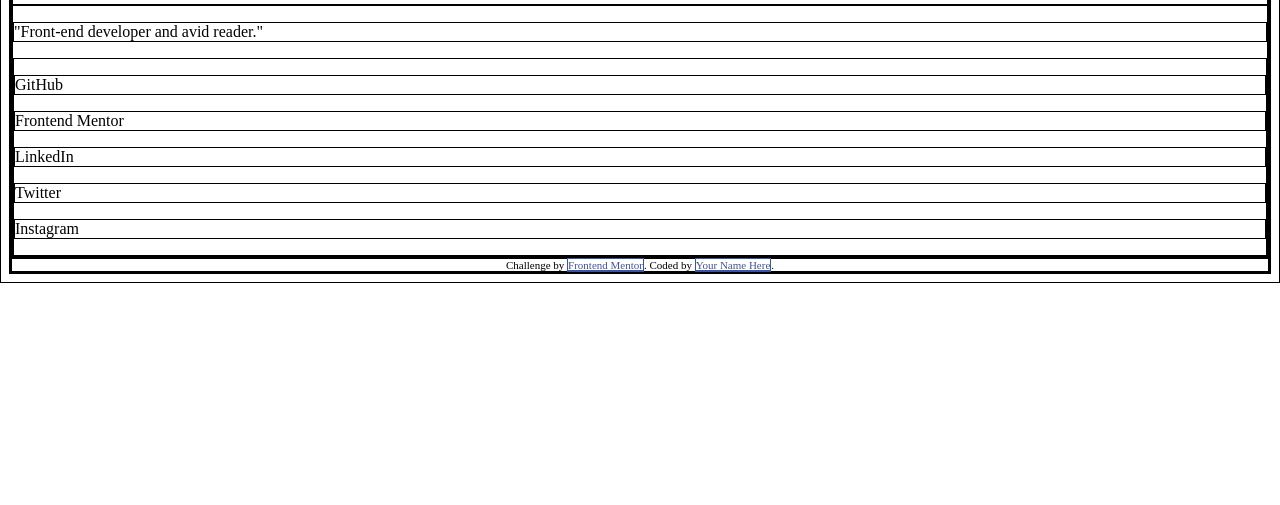
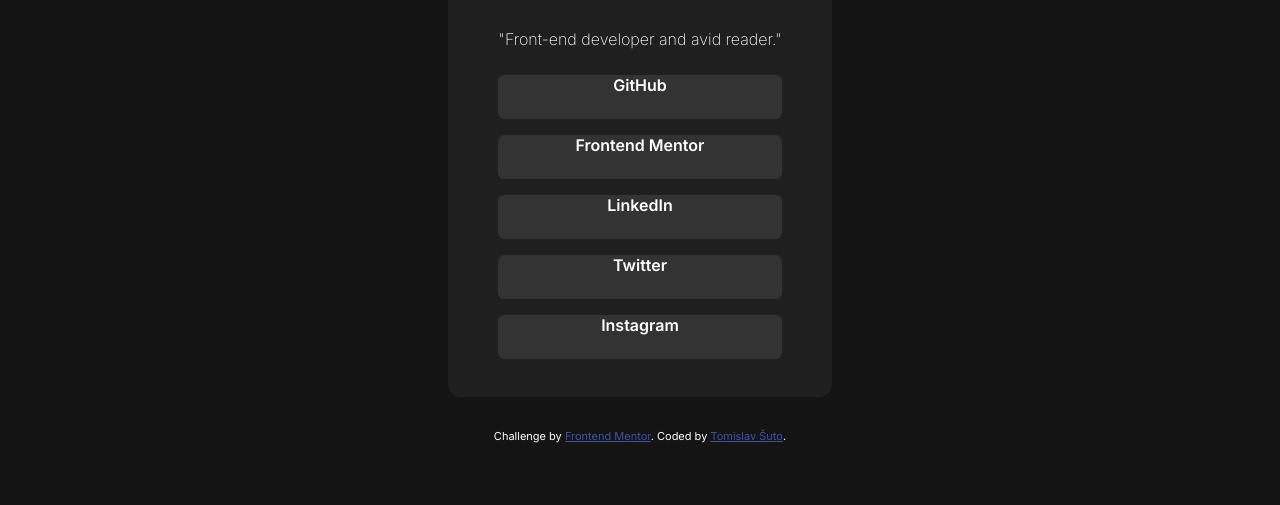
Before and after one commit to RetroApe/social-links-profile-main, a plain HTML site: page index.html in a window 1280 px wide. Shown: the part 311-816 px from the top of the page. Drawn offline with Linux system fonts and the light colour scheme.

Commit message:
First Try

```diff
--- a/index.html
+++ b/index.html
@@ -24,14 +24,14 @@
       </div>
 
       <div class="item3">
-        <p>"Front-end developer and avid reader."</p>
+        <p class="info">"Front-end developer and avid reader."</p>
 
         <div class="social container">
-          <p>GitHub</p>
-          <p>Frontend Mentor</p>
-          <p>LinkedIn</p>
-          <p>Twitter</p>
-          <p>Instagram</p>
+          <div class="button"><p>GitHub</p></div>
+          <div class="button"><p>Frontend Mentor</p></div>
+          <div class="button"><p>LinkedIn</p></div>
+          <div class="button"><p>Twitter</p></div>
+          <div class="button"><p>Instagram</p></div>
         </div>
 
       </div>
@@ -42,7 +42,7 @@
 
     <div class="attribution">
       Challenge by <a href="https://www.frontendmentor.io?ref=challenge" target="_blank">Frontend Mentor</a>.
-      Coded by <a href="#">Your Name Here</a>.
+      Coded by <a href="https://github.com/RetroApe/">Tomislav Šuto</a>.
     </div>
   </main>
 </body>
--- a/styles.css
+++ b/styles.css
@@ -1,6 +1,100 @@
-.attribution { font-size: 11px; text-align: center; }
+.attribution {
+    font-size: 11px;
+    text-align: center;
+    position: relative;
+    top: 2rem;
+}
 .attribution a { color: hsl(228, 45%, 44%); }
 
+:root {
+    --green: hsl(75, 94%, 57%);
+    --grey700: hsl(0, 0%, 20%);
+    --grey800: hsl(0, 0%, 12%);
+    --grey900: hsl(0, 0%, 8%);
+
+}
+
 * {
-    border: 1px solid;
+    box-sizing: border-box;
+    font-family: Inter, sans-serif;
+    color: white;
+
+    /*border: 1px solid;*/
 }
+
+body {
+    background-color: var(--grey900);
+    height: 100vh;
+    overflow: hidden;
+    display: flex;
+    align-items: center;
+    justify-content: center;
+}
+
+main *{
+    margin: 0;
+}
+
+.container {
+    display: flex;
+    flex-direction: column;
+    align-items: center;
+    justify-content: space-between;
+    gap: 1.5rem;
+}
+
+.card {
+    width: 24rem;
+    height: 38.375rem;
+    padding: 2.375rem;
+
+
+    margin: auto;
+
+    background-color: var(--grey800);
+
+    border-radius: 0.8rem;
+}
+
+.avatar-img {
+    width: 5.5rem;
+    border-radius: 50%;
+}
+
+h1 {
+    font-size: 1.5rem;
+    font-weight: 500;
+}
+
+.item2 p {
+    font-size: 0.8rem;
+    color: var(--green);
+    text-align: center;
+    margin-top: 0.5rem;
+}
+
+.item3 p {
+    margin-bottom: 1.625rem;
+}
+
+.info {
+    font-weight: 200;
+}
+
+.social.container {
+    gap: 1rem;
+}
+
+.button {
+    background-color: var(--grey700);
+    width: 100%;
+    height: 2.75rem;
+    border-radius: 0.4rem;
+}
+
+.button p {
+    text-align: center;
+    height: 100%;
+    margin: auto;
+    font-weight: 600;
+}
```
